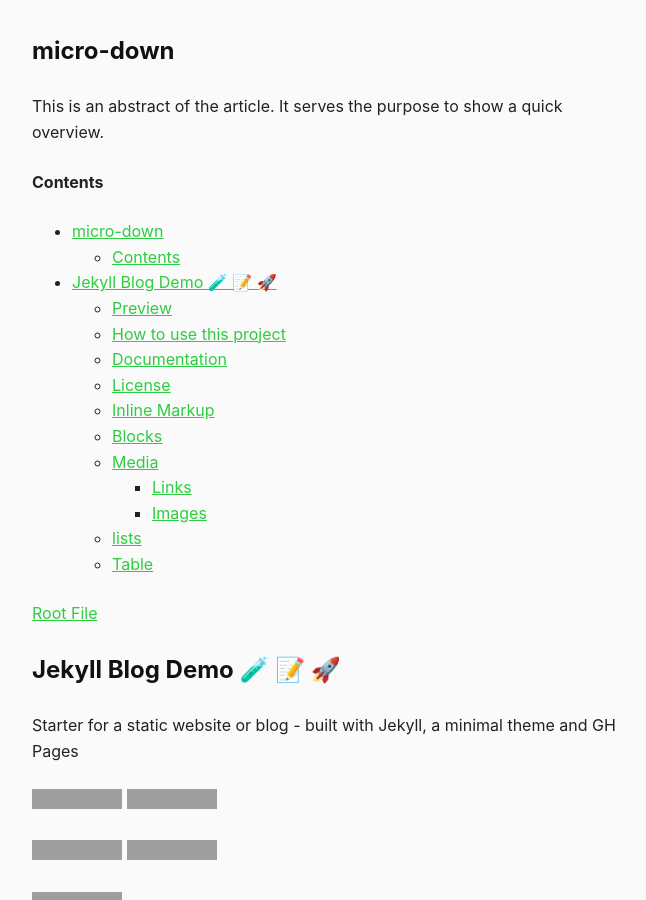
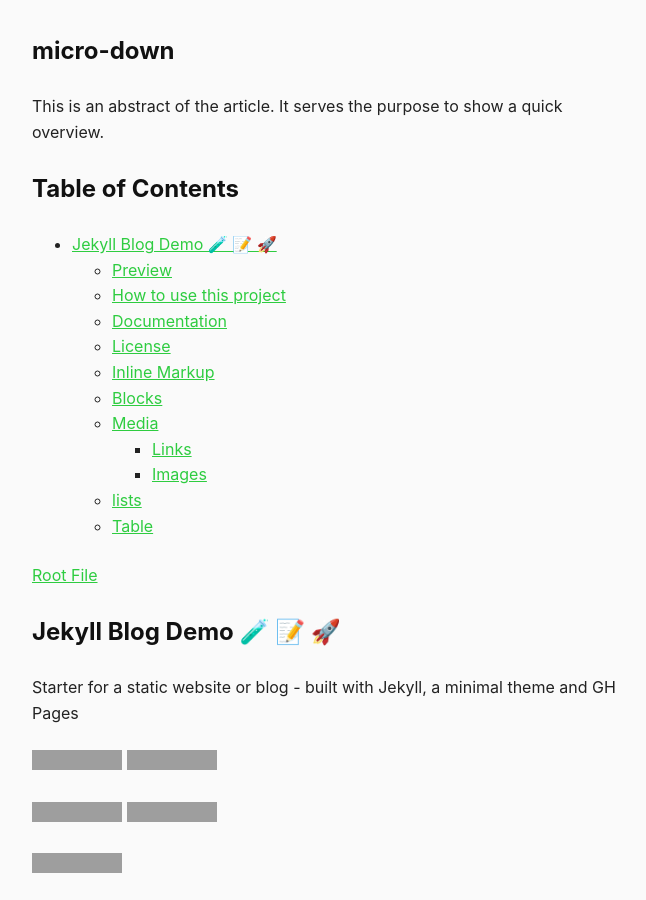
Before and after one commit to werktat/bruno, a Jekyll site: the page built from index.md, in a window 1280 px wide and 900 px high, cut to the strip 0-900 px from the top of the window. Shown: the whole strip, without its empty margins (308-954 px from the left). Built offline with Jekyll 4.4.1, drawn with Linux system fonts in a browser that asks for light colours; grey boxes are pictures that could not be loaded.

Commit message:
Update index.md

```diff
--- a/index.md
+++ b/index.md
@@ -3,12 +3,15 @@
 title: TestBlog
 ---
 # micro-down
+{:.no_toc}
 
 This is an abstract of the article. It serves the purpose to
 show a quick overview.
 
-#### Contents
-* Do not remove this line (it will not be displayed)
+## Table of Contents
+{:.no_toc}
+
+* TOC
 {:toc}
 
 [Root File]({{site.baseurl}}/file)
```
